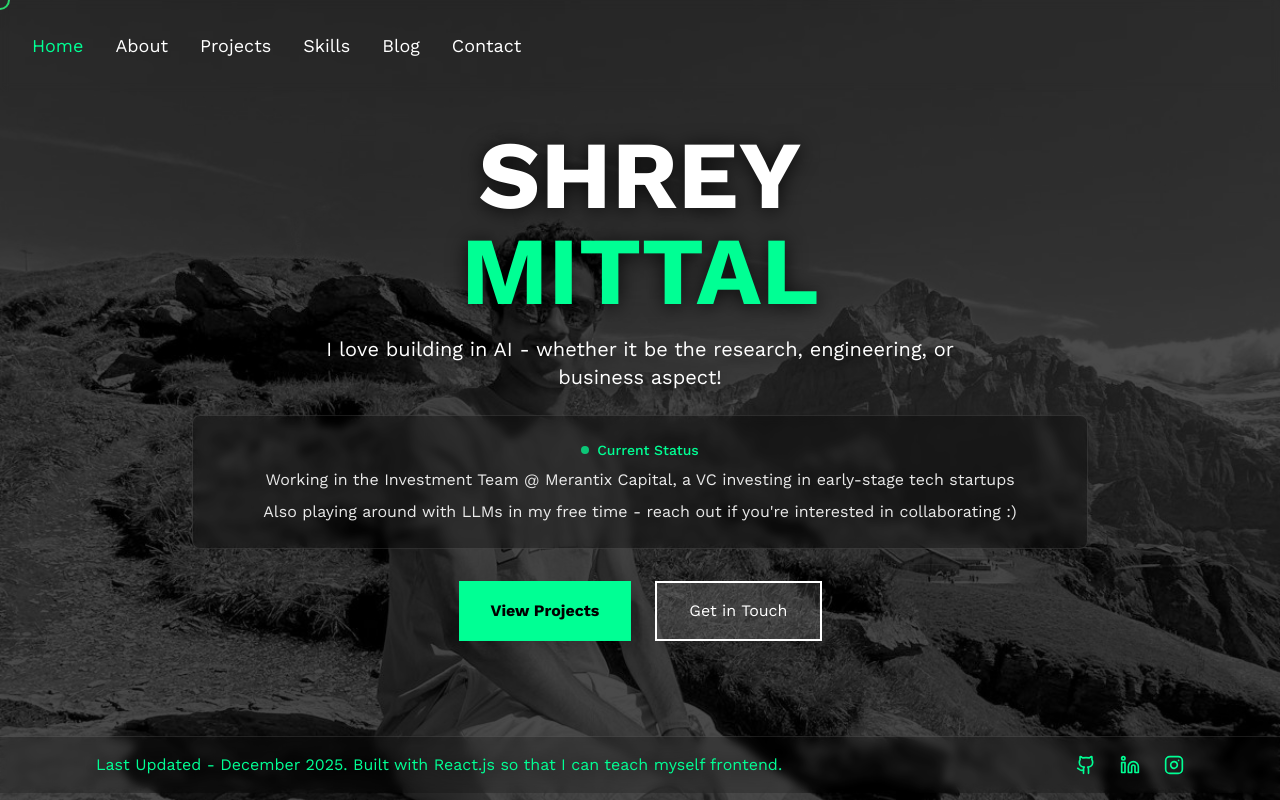
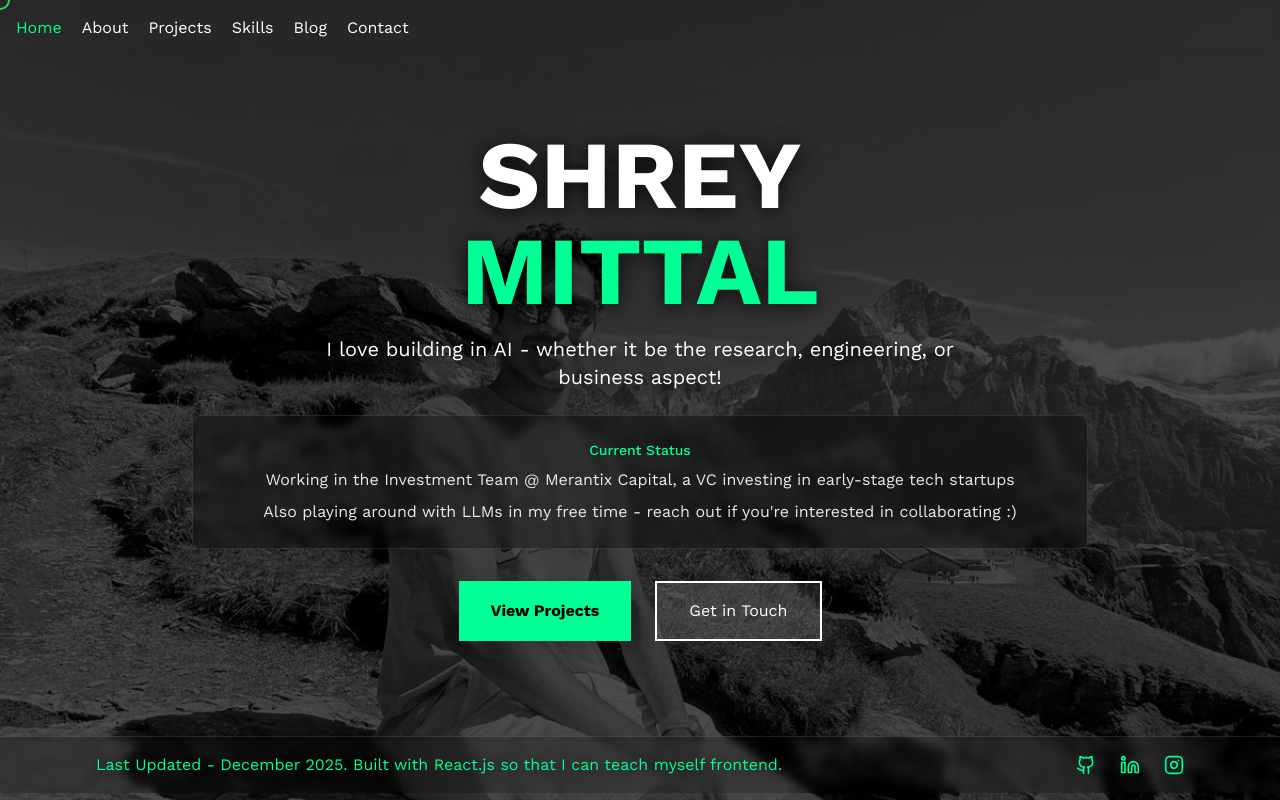
Before and after one commit to shreymittal1000/website, a React (Vite) app: page / in a window 1280 px wide. Built offline with nearby package versions, Linux system fonts and the light colour scheme.

Commit message:
idr what i changed

```diff
--- a/src/components/Navigation.jsx
+++ b/src/components/Navigation.jsx
@@ -15,7 +15,7 @@ export default function Navigation({ currentPath, navigate, setIsHovering }) {
 
   return (
     <>
-      <nav className="fixed top-0 left-0 right-0 z-50 p-8 flex justify-between items-center backdrop-blur-sm">
+      <nav className="fixed top-0 left-0 right-0 z-50 p-4 flex justify-between items-center backdrop-blur-sm">
         {/* <div
           className="text-3xl font-bold cursor-pointer"
           onMouseEnter={() => setIsHovering(true)}
@@ -25,12 +25,12 @@ export default function Navigation({ currentPath, navigate, setIsHovering }) {
           {'>'} Shrey
         </div> */}
 
-        <div className="hidden md:flex gap-8 items-center">
+        <div className="hidden md:flex gap-5 items-center">
           {navLinks.map((link) => (
             <button
               key={link.path}
               onClick={() => navigate(link.path)}
-              className={`social-link text-lg hover:text-[#00FF94] transition-colors ${
+              className={`social-link text-base hover:text-[#00FF94] transition-colors ${
                 currentPath === link.path ? 'text-[#00FF94]' : ''
               }`}
               onMouseEnter={() => setIsHovering(true)}
@@ -47,13 +47,13 @@ export default function Navigation({ currentPath, navigate, setIsHovering }) {
             onMouseEnter={() => setIsHovering(true)}
             onMouseLeave={() => setIsHovering(false)}
           >
-            {mobileMenuOpen ? <X size={24} /> : <Menu size={24} />}
+            {mobileMenuOpen ? <X size={20} /> : <Menu size={20} />}
           </button>
         </div>
       </nav>
 
       {mobileMenuOpen && (
-        <div className="md:hidden fixed top-20 left-0 right-0 bg-black bg-opacity-95 z-40 p-8 space-y-4">
+        <div className="md:hidden fixed top-16 left-0 right-0 bg-black bg-opacity-95 z-40 p-6 space-y-3">
           {navLinks.map((link) => (
             <button
               key={link.path}
@@ -61,7 +61,7 @@ export default function Navigation({ currentPath, navigate, setIsHovering }) {
                 navigate(link.path);
                 setMobileMenuOpen(false);
               }}
-              className={`block w-full text-left py-2 ${
+              className={`block w-full text-left py-1 text-base ${
                 currentPath === link.path ? 'text-[#00FF94]' : ''
               }`}
             >
--- a/src/pages/HomePage.jsx
+++ b/src/pages/HomePage.jsx
@@ -19,7 +19,6 @@ export default function HomePage({ navigate, setIsHovering }) {
 
         <div className="mb-8 p-6 backdrop-blur-sm bg-black/30 border border-white/10 rounded-lg fade-in-up delay-3">
           <div className="flex items-center justify-center gap-2 mb-2">
-            <div className="w-2 h-2 bg-[#00FF94] rounded-full animate-pulse" />
             <span className="text-sm font-medium text-[#00FF94]">Current Status</span>
           </div>
           <p className="text-white/90 mb-2">
```
